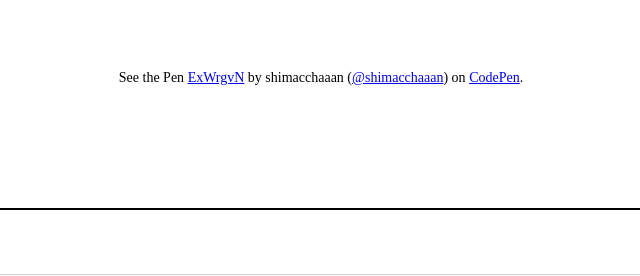
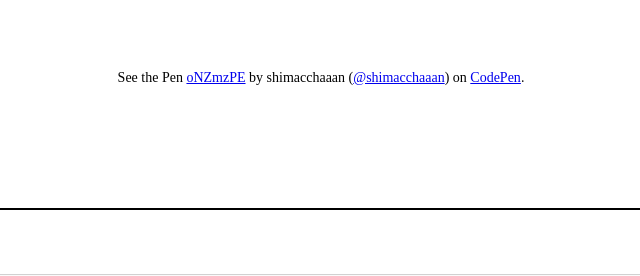
Before and after one commit to shimacchaaan/shimanavi, a plain HTML site: page index.html in a window 1280 px wide. Shown: the part 1286-1562 px from the top of the page, 319-959 px from the left. Drawn offline with Linux system fonts and the light colour scheme; a script that the page names is missing.

Commit message:
Update index.html

```diff
--- a/index.html
+++ b/index.html
@@ -55,9 +55,9 @@
         <p>HTML</p>
         <p class="mini-name">Hyper Text <span>Markup</span> Language</p>
         <p>タグ</p>
-        <p class="codepen" data-height="265" data-theme-id="light" data-default-tab="html,result" data-user="shimacchaaan" data-slug-hash="ExWrgvN" style="height: 265px; box-sizing: border-box; display: flex; align-items: center; justify-content: center; border: 2px solid; margin: 1em 0; padding: 1em;" data-pen-title="ExWrgvN">
-          <span>See the Pen <a href="https://codepen.io/shimacchaaan/pen/ExWrgvN">
-            ExWrgvN</a> by shimacchaaan (<a href="https://codepen.io/shimacchaaan">@shimacchaaan</a>)
+        <p class="codepen" data-height="265" data-theme-id="dark" data-default-tab="html,result" data-user="shimacchaaan" data-slug-hash="oNZmzPE" style="height: 265px; box-sizing: border-box; display: flex; align-items: center; justify-content: center; border: 2px solid; margin: 1em 0; padding: 1em;" data-pen-title="oNZmzPE">
+          <span>See the Pen <a href="https://codepen.io/shimacchaaan/pen/oNZmzPE">
+            oNZmzPE</a> by shimacchaaan (<a href="https://codepen.io/shimacchaaan">@shimacchaaan</a>)
             on <a href="https://codepen.io">CodePen</a>.</span>
           </p>
           <script async src="https://cpwebassets.codepen.io/assets/embed/ei.js"></script>
```
